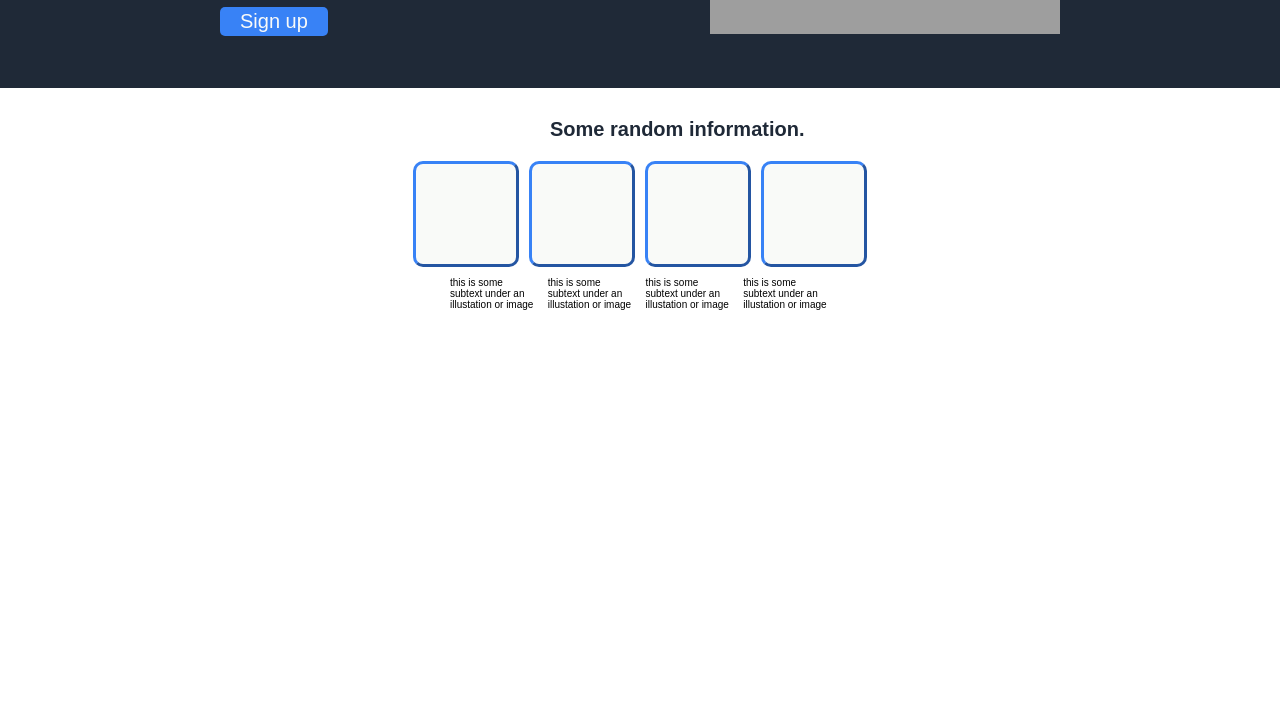
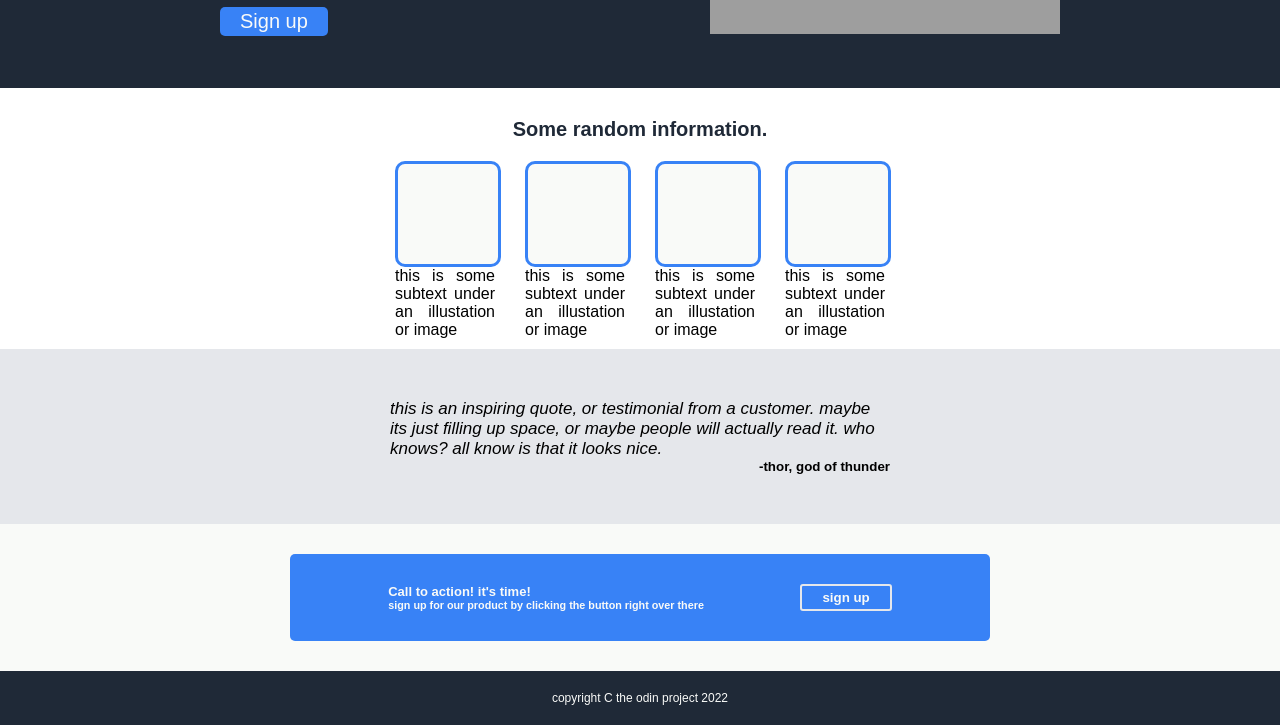
Before and after one commit to Ghostachio/Landing-page, a plain HTML site: page index.html in a window 1280 px wide. Shown: the part 294-1019 px from the top of the page. Before the commit the page ends 800 px from the top, so only its background shows below. Drawn offline with Linux system fonts and the light colour scheme; grey boxes are pictures that could not be loaded.

Commit message:
added the last two sections- project finished

```diff
--- a/index.html
+++ b/index.html
@@ -27,25 +27,48 @@
     </div>
     <div class="info-container">
        <div class="sub-info">
-        <div class="headline">Some random information.</div>
+        <h2 class="headline">Some random information.</h2>
             <div class="info-boxes">
-                <div class="image-box"></div>
-                <div class="image-box"></div>
-                <div class="image-box"></div>
-                <div class="image-box"></div>
+                <div class="box-all">
+                    <div class="image-box"></div>
+                    <div class="subtext">this is some subtext under an illustation or image</div>
             </div>
-            <div class="subtext-boxes">
-                <div class="subtext">this is some subtext under an illustation or image</div>
-                <div class="subtext">this is some subtext under an illustation or image</div>
-                <div class="subtext">this is some subtext under an illustation or image</div>
-                <div class="subtext">this is some subtext under an illustation or image</div>
-             </div>
+                <div class="box-all">
+                    <div class="image-box"></div>
+                    <div class="subtext">this is some subtext under an illustation or image</div>
+            </div>
+                <div class="box-all">
+                    <div class="image-box"></div>
+                    <div class="subtext">this is some subtext under an illustation or image</div>
+            </div>
+                <div class="box-all">
+                    <div class="image-box"></div>
+                    <div class="subtext">this is some subtext under an illustation or image</div>
+                </div>
+            </div>
             </div>
         </div>
     </div>
 
-    <div class="quotes-container"></div>
-    <div class="signup-container"></div>
-    <div class="footer"></div>
+    <div class="quotes-container">
+        <div class="quote">
+            <p>this is an inspiring quote, or testimonial from a customer. maybe its just filling up space, or maybe people will actually read it. who knows? all know is that it looks nice.</p>
+            <small>-thor, god of thunder</small>
+        </div>
+
+    </div>
+    <div class="signup-container">
+            <div class="action-container">
+                   <div class="action-text">
+                    <h4>Call to action! it's time!</h4>
+                    <h5>sign up for our product by clicking the button right over there</h5>
+                   </div>
+                <button>sign up</button>
+            </div>
+    </div>
+
+    <div class="footer">
+            <p>copyright C the odin project 2022</p>
+        </div>
 </body>
 </html>
--- a/style.css
+++ b/style.css
@@ -70,15 +70,15 @@
     font-weight: bolder;
     color: #1f2937;
     padding: 20px 40px;
-    padding-left: 540px;
-
+    text-align: center;
 }
 .info-container{
     display: flex;
     background-color: white;
     padding: 15px;
     justify-content: center;
-    padding: 10px 10px
+    padding: 10px 10px;
+    gap: 30px;
 }
 
 .info-boxes{
@@ -87,7 +87,6 @@
     padding: 0px;
     margin: 0px;
     gap: 10px;
-
 }
 
 .image-box{
@@ -97,18 +96,85 @@
     align-self: center;
     border-color:#3882f6;
     border-radius: 10px;
-    border-style:outset;
+    border-style:solid;
+}
+
+
+.box-all{
+    width: 100px;
+
+}
+
+.info-boxes{
+    display: flex;
+    gap: 30px;
+
+}
+.subtext{
+    text-align: justify;
+}
+
+.quotes-container{
+    background-color: #e5e7eb;
+    padding: 50px;
+    display: flex;
+}
+
+.quote{
+    max-width: 500px;
+    margin: auto;
+    display: flex;
+    flex-direction: column;
+
+}
+
+.quote p{
+    font-style:italic;
+    font-size: 17px;
+    font-weight: lighter;
+}
+
+small{
+    align-self: flex-end;
+    font-weight: bold;
+}
+
+.signup-container{
+    background-color: #f9faf8;
+    display: flex;
+    justify-content: center;
+    padding: 30px;
+
+}
+
+.action-container{
+    color: #f9faf8;
+    font-size: small;
+    display: flex;
+    background-color: #3882f6;
+    border-radius: 5px;
+    min-width: 600px;
+    padding: 30px 50px;
+    flex-direction: row;
+    justify-content: space-around;
+}
+
+.action-container button{
+    background-color: #3882f6;
+    border-color:#e5e7eb;
+    padding: 3px 20px;
+    border-radius: 3px;
+    border-style: solid;
+    color: #f9faf8;
+    font-weight: bold;
+
+}
+.footer{
+    color: #f9faf8;
+    background-color: #1f2937;
+    padding: 20px 100px;
+    font-size: 12px;
+    text-align: center;
 
 
 }
-
-.subtext-boxes{
-    display: flex;
-    font-size: 10px;
-    justify-content: space-around;
-    padding: 10px 440px;
-    gap: 11px;
-    align-items: center;
-    flex-shrink: 0;
-
-}
```
